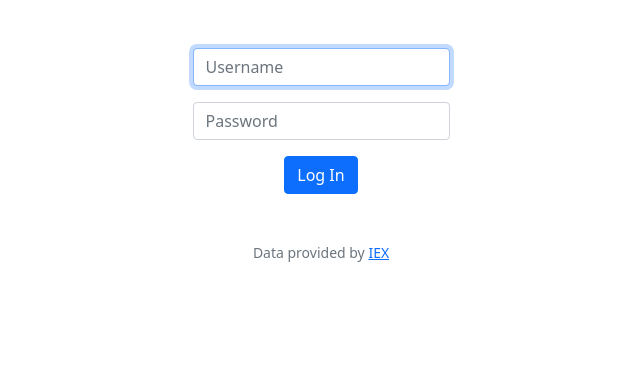
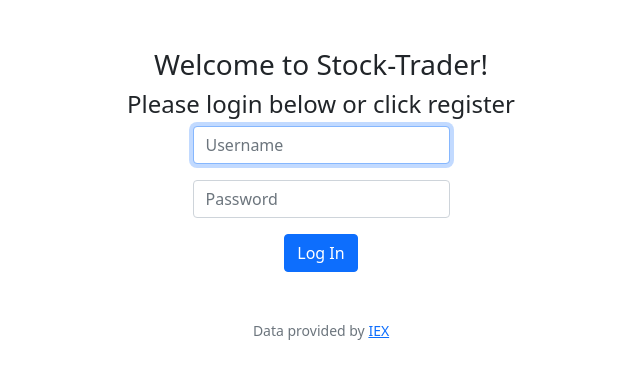
Before and after one commit to johnelliott626/stock-trader, a Flask app: page /login in a window 1280 px wide. Shown: the part 76-455 px from the top of the page, without its empty margins (319-959 px from the left). Run offline with Flask 2, Linux system fonts and the light colour scheme; some libraries are stand-ins or nearby versions.

Commit message:
ddd, Sep 9/12/2022, YYYY, 6:35 A +0

```diff
--- a/templates/login.html
+++ b/templates/login.html
@@ -5,6 +5,8 @@
 {% endblock %}
 
 {% block main %}
+    <h3>Welcome to Stock-Trader!</h3>
+    <h4>Please login below or click register</h4>
     <form action="/login" method="post">
         <div class="mb-3">
             <input autocomplete="off" autofocus class="form-control mx-auto w-auto" id="username" name="username" placeholder="Username" type="text">
```
Also changed, not shown: 2 other files.
